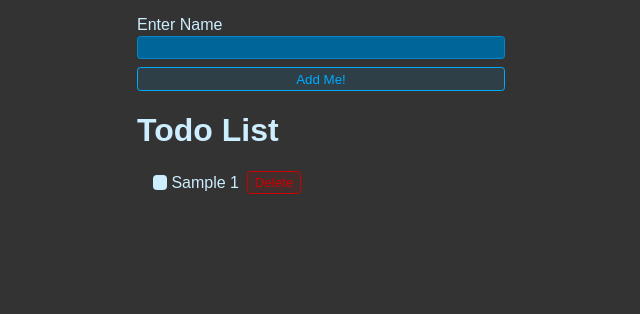
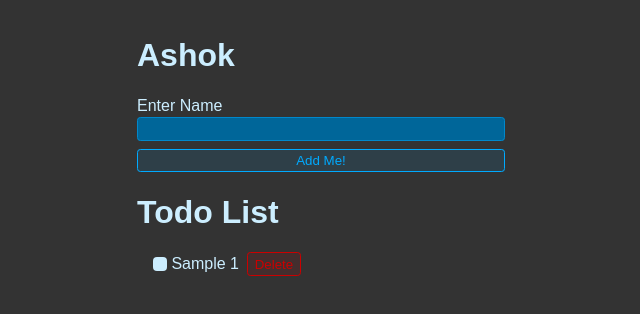
Before and after one commit to Ashokkumar1995/React-To-Do, a React (Vite) app: page / in a window 1280 px wide. Shown: the top 314 px of the page, without its empty margins (319-959 px from the left). Built offline with nearby package versions, Linux system fonts and the light colour scheme.

Commit message:
Author name

```diff
--- a/src/App.jsx
+++ b/src/App.jsx
@@ -5,6 +5,7 @@ export default function App() {
     <>
   <form className="new-item-form">
   <div className="form-row">
+    <h1>Ashok</h1>
     <label htmlFor="item">Enter Name</label>
     <input type="text" id="item" />
     </div>
```
